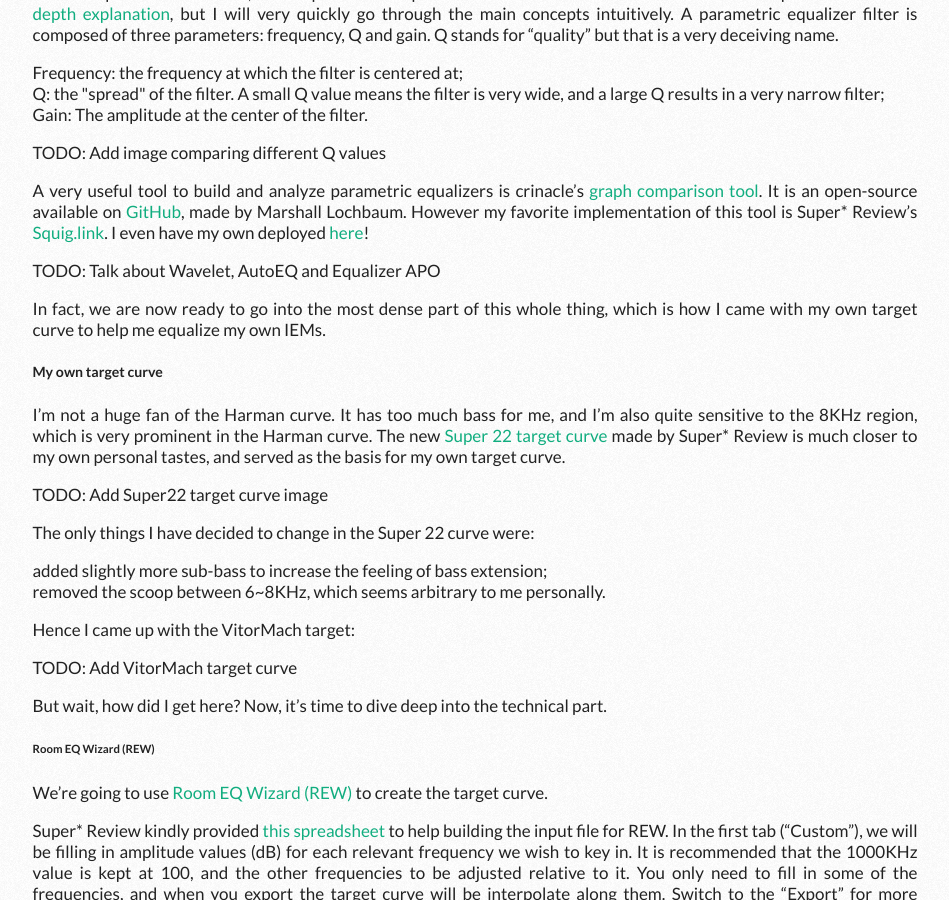
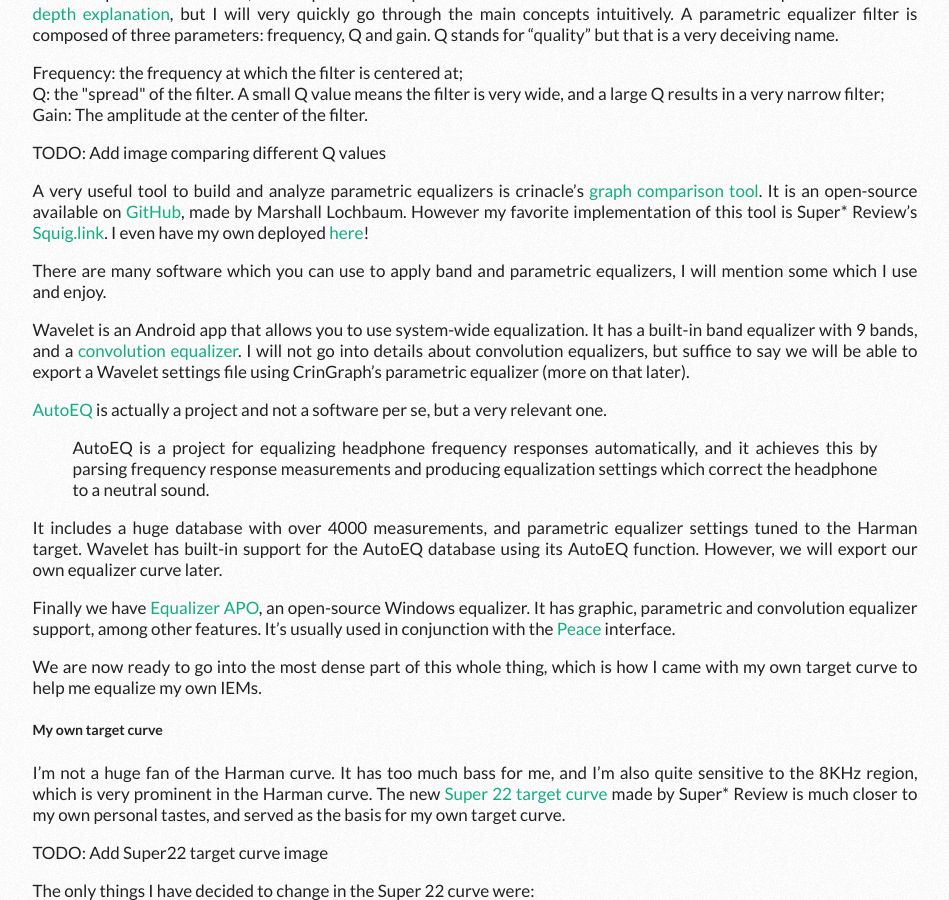
Before and after one commit to vittau/blog, a Jekyll site: the page built from _posts/2022-10-08-iem-equalization-extravaganza.markdown, in a window 1280 px wide and 900 px high, scrolled down 3470 px. Shown: the whole window, without its empty margins (165-1114 px from the left). Built offline with Jekyll 4.4.1, drawn with Linux system fonts in a browser that asks for light colours; nearby versions of some CDN libraries; comment, search, counter and statistics services are not loaded; a style sheet for code colours, icons or effects is not loaded.

Commit message:
wip: talking about Wavelet, AutoEQ and EqualizerAPO/Peace

```diff
--- a/_posts/2022-10-08-iem-equalization-extravaganza.markdown
+++ b/_posts/2022-10-08-iem-equalization-extravaganza.markdown
@@ -108,9 +108,19 @@
 
 A very useful tool to build and analyze parametric equalizers is crinacle's <a href="https://crinacle.com/graphs/iems/graphtool/" target="_blank">graph comparison tool</a>. It is an open-source available on <a href="https://github.com/mlochbaum/CrinGraph" target="_blank">GitHub</a>, made by Marshall Lochbaum. However my favorite implementation of this tool is Super* Review's <a href="https://squig.link/" target="_blank">Squig.link</a>. I even have my own deployed <a href="https://www.vitormach.dev/CrinGraph/" target="_blank">here</a>!
 
-TODO: Talk about Wavelet, AutoEQ and Equalizer APO
+There are many software which you can use to apply band and parametric equalizers, I will mention some which I use and enjoy.
 
-In fact, we are now ready to go into the most dense part of this whole thing, which is how I came with my own target curve to help me equalize my own IEMs.
+Wavelet is an Android app that allows you to use system-wide equalization. It has a built-in band equalizer with 9 bands, and a <a href="https://github.com/jaakkopasanen/AutoEq#convolution-equalizers" target="_blank">convolution equalizer</a>. I will not go into details about convolution equalizers, but suffice to say we will be able to export a Wavelet settings file using CrinGraph's parametric equalizer (more on that later).
+
+<a href="https://github.com/jaakkopasanen/AutoEq" target="_blank">AutoEQ</a> is actually a project and not a software per se, but a very relevant one.
+
+> AutoEQ is a project for equalizing headphone frequency responses automatically, and it achieves this by parsing frequency response measurements and producing equalization settings which correct the headphone to a neutral sound.
+
+It includes a huge database with over 4000 measurements, and parametric equalizer settings tuned to the Harman target. Wavelet has built-in support for the AutoEQ database using its AutoEQ function. However, we will export our own equalizer curve later.
+
+Finally we have <a href="https://equalizerapo.com/" target="_blank">Equalizer APO</a>, an open-source Windows equalizer. It has graphic, parametric and convolution equalizer support, among other features. It's usually used in conjunction with the <a href="https://sourceforge.net/projects/peace-equalizer-apo-extension/" target="_blank">Peace</a> interface.
+
+We are now ready to go into the most dense part of this whole thing, which is how I came with my own target curve to help me equalize my own IEMs.
 
 <h5>My own target curve</h5>
 
```
